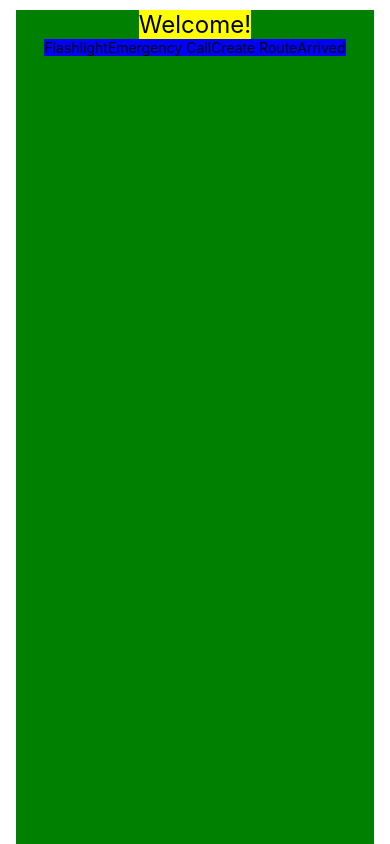
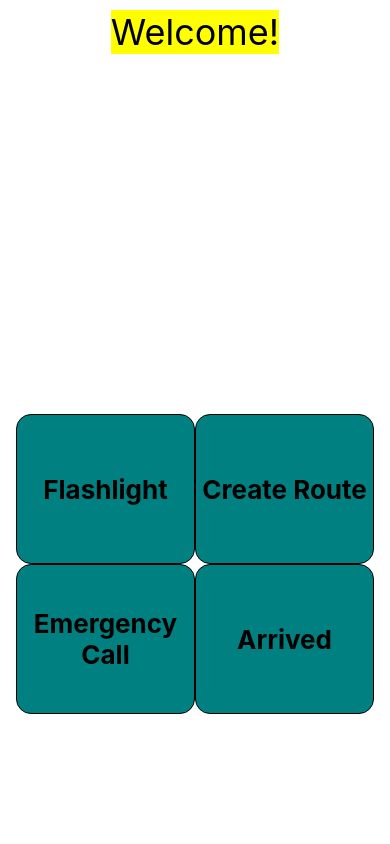
Before and after one commit to Leundai/SafeFriend, a React Native app: screen / in a window 390 px wide. Built offline with nearby package versions, Linux system fonts and the light colour scheme.

Commit message:
Update Buttons

```diff
--- a/app/components/Main/MainButtons.js
+++ b/app/components/Main/MainButtons.js
@@ -6,19 +6,25 @@ export default function MainButtons() {
   return (
     <React.Fragment>
       <View style={styles.flexButtons}>
+        <View style={styles.columnButtons}>
           <TouchableOpacity style={styles.largeButton} onPress={flashLight()}>
-          <Text>Flashlight</Text>
+            <Text style={styles.buttonText}>Flashlight</Text>
           </TouchableOpacity>
           {/*Hello*/}
-        <TouchableOpacity style={styles.largeButton} onPress={emergencyCall()}>
-          <Text>Emergency Call</Text>
+          <TouchableOpacity
+            style={styles.largeButton}
+            onPress={emergencyCall()}>
+            <Text style={styles.buttonText}>Emergency Call</Text>
           </TouchableOpacity>
+        </View>
+        <View style={styles.columnButtons}>
           <TouchableOpacity style={styles.largeButton} onPress={route()}>
-          <Text>Create Route</Text>
+            <Text style={styles.buttonText}>Create Route</Text>
           </TouchableOpacity>
           <TouchableOpacity style={styles.largeButton} onPress={arrived()}>
-          <Text>Arrived</Text>
+            <Text style={styles.buttonText}>Arrived</Text>
           </TouchableOpacity>
+        </View>
       </View>
     </React.Fragment>
   );
--- a/app/styles/MainStyles.js
+++ b/app/styles/MainStyles.js
@@ -3,22 +3,38 @@ import {StyleSheet} from 'react-native';
 export default StyleSheet.create({
   header: {
     backgroundColor: 'yellow',
-    fontSize: 24,
+    fontSize: 36,
+    alignSelf: 'center',
   },
   safeContainer: {
-    backgroundColor: 'green',
     alignItems: 'center',
+    justifyContent: 'center',
     flex: 1,
     marginHorizontal: 16,
     marginTop: 10,
   },
   largeButton: {
-    backgroundColor: 'blue',
+    backgroundColor: 'teal',
+    borderRadius: 15,
+    flex: 0.5,
+    justifyContent: 'center',
+    alignItems: 'center',
+    borderWidth: 0.5,
   },
   flexButtons: {
-    backgroundColor: 'red',
+    flexGrow: 1,
     flexDirection: 'row',
     justifyContent: 'center',
     alignItems: 'center',
+    paddingTop: 230,
+  },
+  columnButtons: {
+    flex: 0.5,
+    height: 300,
+  },
+  buttonText: {
+    fontSize: 26,
+    fontWeight: 'bold',
+    textAlign: 'center',
   },
 });
```
Lines whose indentation alone changed are shown as unchanged.
